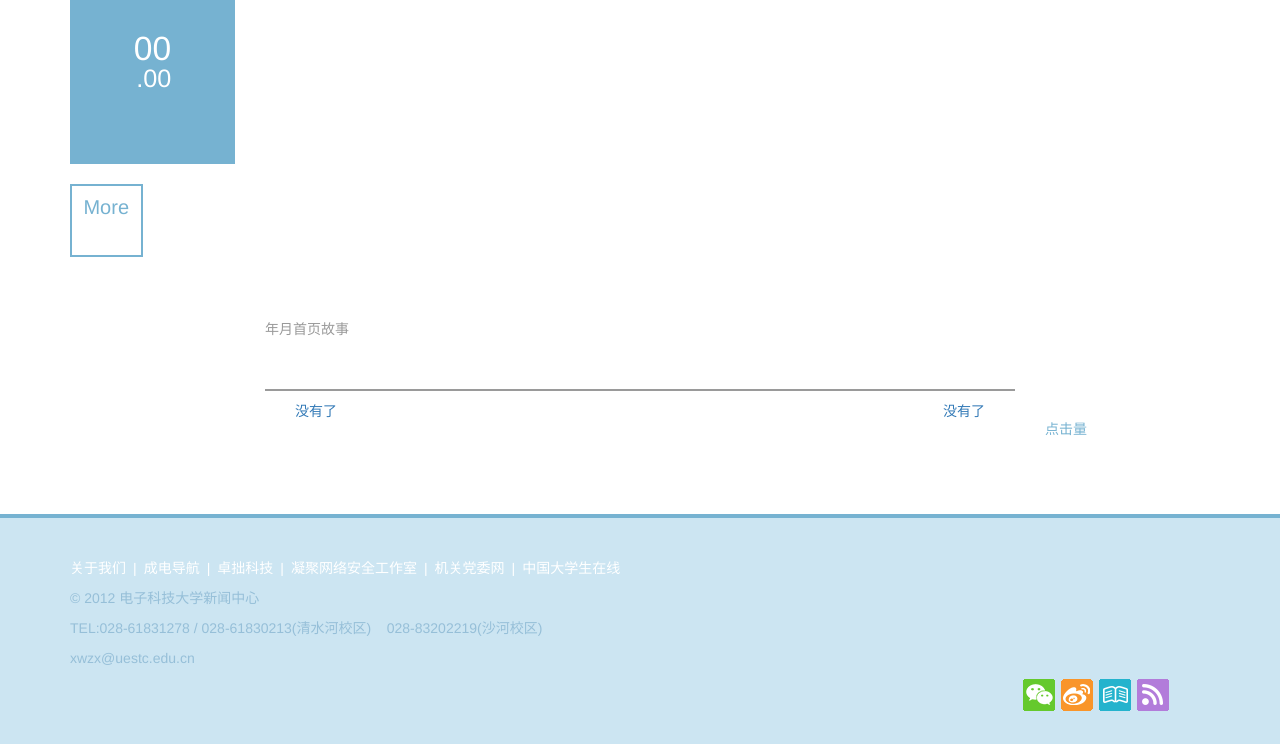
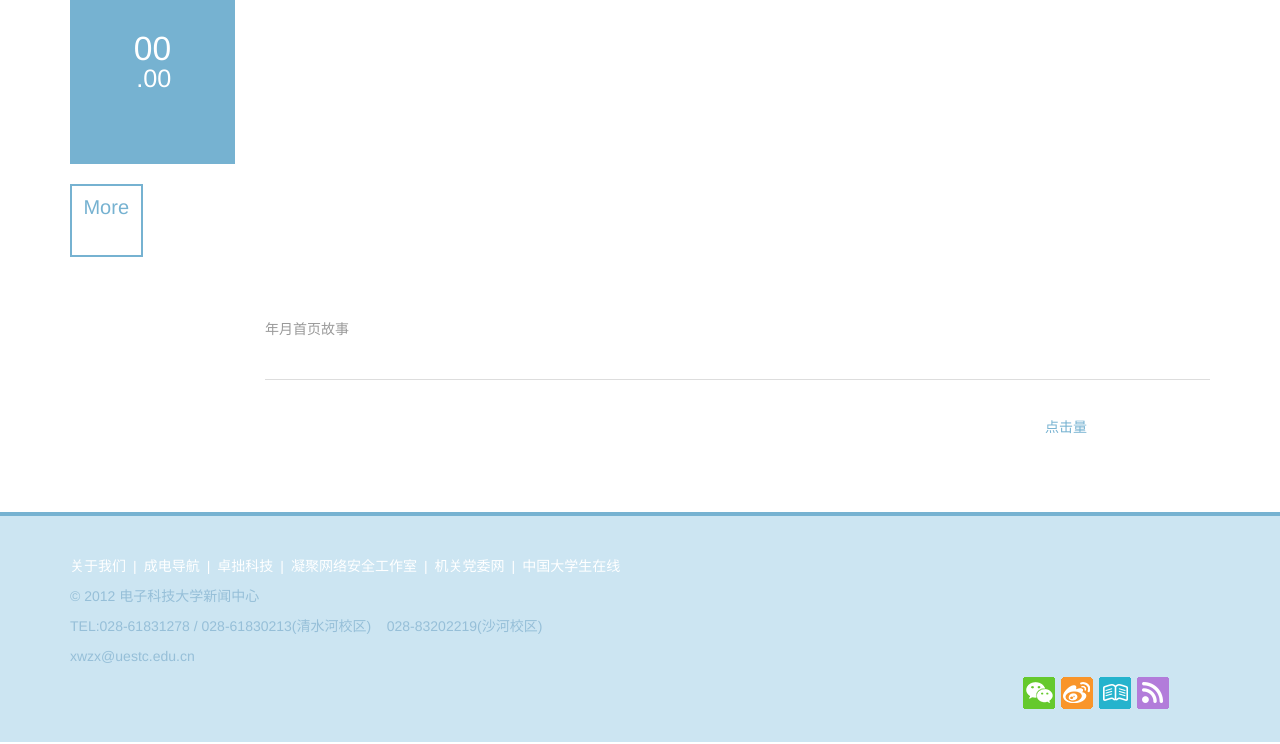
Before and after one commit to cnssnewscenter/CNSS_Times, a Flask app: template times/templates/post.html in a window 1280 px wide. Shown: the part 201-945 px from the top of the page. Run offline with Flask 2, Linux system fonts and the light colour scheme; the template is opened without the code that fills it, so the values that code supplies are empty; parts of the project's set-up code (start-up, migrations or seed data) failed here and were passed over; some libraries are stand-ins or nearby versions.

Commit message:
fix #11, fix #12

```diff
--- a/times/static/css/index.css
+++ b/times/static/css/index.css
@@ -144,6 +144,10 @@ header .banner {
   background-color: #76b2d1;
   color: white;
 }
+.main .content {
+  margin-top: 40px;
+  line-height: 1.6;
+}
 .pages {
   padding: 3rem 0;
 }
@@ -247,7 +251,7 @@ footer img:hover + .qrcode.book img {
   min-height: 300px;
 }
 .post .title {
-  border-bottom: solid 2px #9a9a9a;
+  border-bottom: solid 1.5px #ddd;
   padding-bottom: 20px;
 }
 .post .job {
@@ -260,7 +264,7 @@ footer img:hover + .qrcode.book img {
   color: #9a9a9a;
 }
 .post .author-block:first-child {
-  margin-top: 73px;
+  margin-top: 30px;
 }
 .post .date-block-wrapper {
   position: relative;
--- a/times/static/less/index.less
+++ b/times/static/less/index.less
@@ -152,6 +152,10 @@ header{
 		}
 	}
 }
+.main .content{
+	margin-top: 40px;
+	line-height: 1.6;
+}
 .pages{
 	padding: 3rem 0;
 	.page{
@@ -258,7 +262,7 @@ footer img:hover + .qrcode.book img {
 		}
 	}
 	.title{
-		border-bottom: solid 2px #9a9a9a;
+		border-bottom: solid 1.5px #ddd;
 		padding-bottom: 20px;
 	}
 	.job{
@@ -271,7 +275,7 @@ footer img:hover + .qrcode.book img {
 		color: #9a9a9a;
 	}
 	.author-block:first-child{
-		margin-top: 73px;
+		margin-top: 30px;
 	}
 	.date-block-wrapper{
 		position: relative;
--- a/times/templates/post.html
+++ b/times/templates/post.html
@@ -64,9 +64,9 @@
         <div class="row">
             <div class="col-xs-10 col-xs-offset-2">
                 <p class="info">{{post.published.year}}年{{post.published.month}}月首页故事</p>
+                <h2 class="text-center title">{{post.title}}</h2>
             </div>
             <div class="col-xs-offset-2 col-xs-8">
-                <h2 class="text-center title">{{post.title}}</h2>
                 <div class="content">
                     {{post.content | safe}}
                 </div>
@@ -75,14 +75,14 @@
                         {% if prev_p %}
                         <a href="{{prev_p[0].id}}">上一篇：{{prev_p[0].title}}</a>
                         {% else %}
-                        <a href="#">没有了</a>
+                        <!-- <a href="#">没有了</a> -->
                         {% endif %}
                     </div>
                     <div class="col-xs-6 text-right">
                         {% if next_p %}
                         <a href="{{next_p[0].id}}">下一篇：{{next_p[0].title}}</a>
                         {% else %}
-                        <a href="#">没有了</a>
+                        <!-- <a href="#">没有了</a> -->
                         {% endif %}
                     </div>
                 </div>
```
Also changed, not shown: times/static/templates.js.
